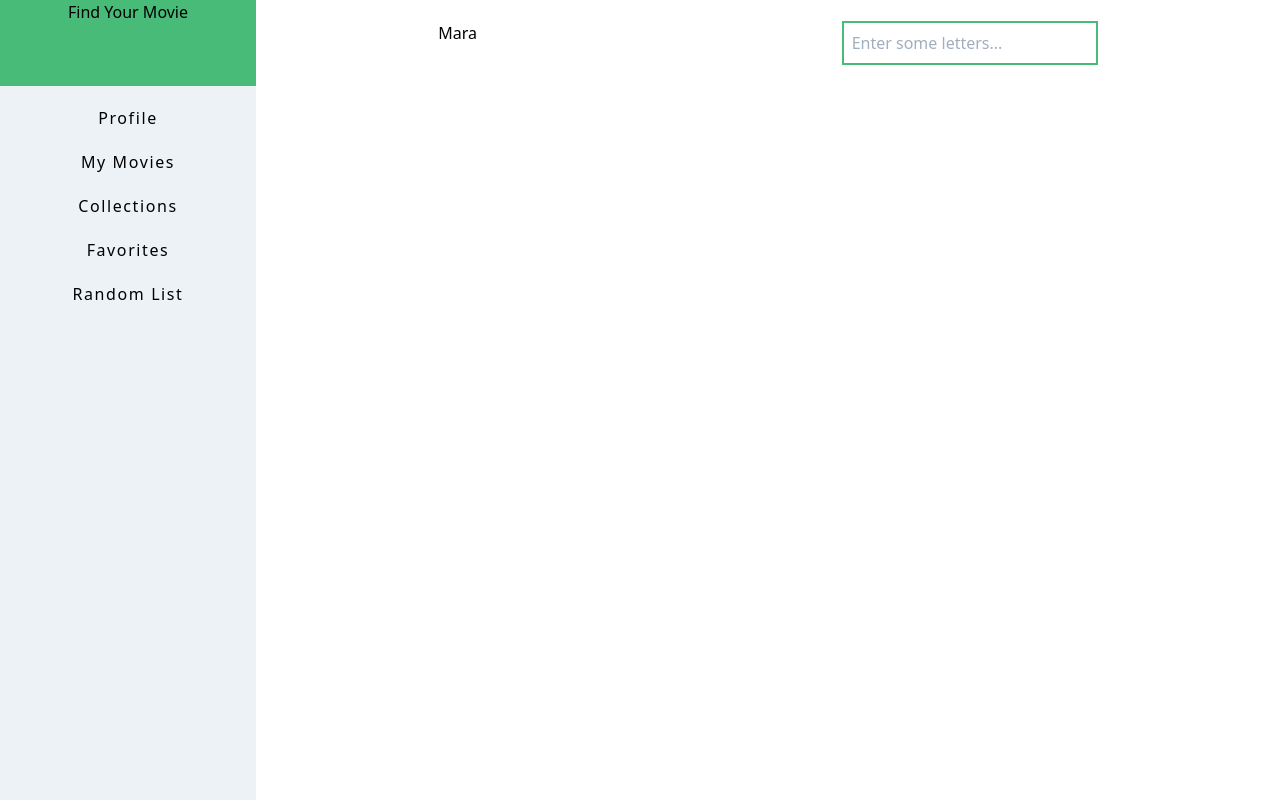
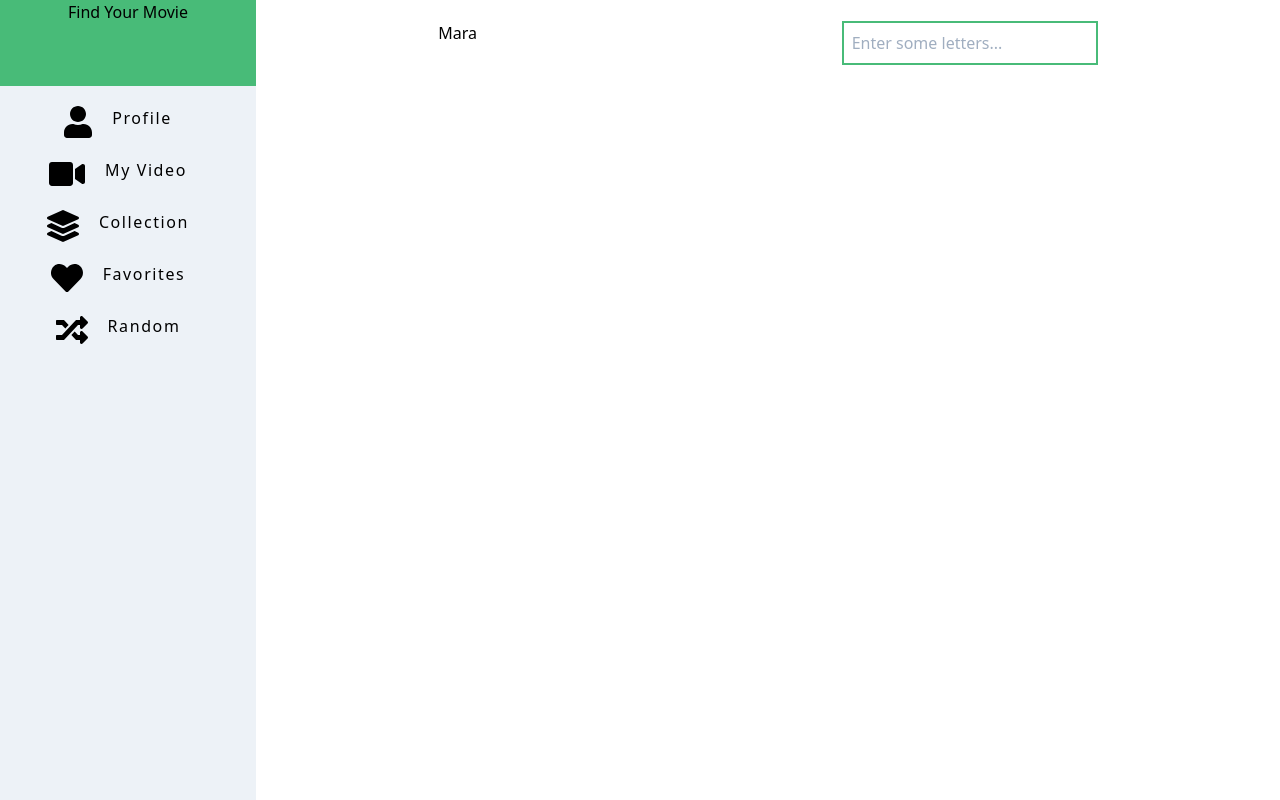
Before and after one commit to Mar4elius/movie-app, a React (Create React App) app: page / in a window 1280 px wide. Built offline with nearby package versions, Linux system fonts and the light colour scheme.

Commit message:
Add font awesome

```diff
--- a/package.json
+++ b/package.json
@@ -3,6 +3,9 @@
   "version": "0.1.0",
   "private": true,
   "dependencies": {
+    "@fortawesome/fontawesome-svg-core": "^1.2.30",
+    "@fortawesome/free-solid-svg-icons": "^5.14.0",
+    "@fortawesome/react-fontawesome": "^0.1.11",
     "@testing-library/jest-dom": "^4.2.4",
     "@testing-library/react": "^9.5.0",
     "@testing-library/user-event": "^7.2.1",
--- a/src/App.js
+++ b/src/App.js
@@ -1,5 +1,15 @@
 import React from 'react'
 import Layout from './components/Layout'
+import { library } from '@fortawesome/fontawesome-svg-core'
+import {
+  faUser,
+  faVideo,
+  faLayerGroup,
+  faHeart,
+  faRandom,
+} from '@fortawesome/free-solid-svg-icons'
+
+library.add(faUser, faVideo, faLayerGroup, faHeart, faRandom)
 
 function App() {
   return (
--- a/src/components/Navigation.js
+++ b/src/components/Navigation.js
@@ -1,14 +1,35 @@
 import React from 'react'
+import { FontAwesomeIcon } from '@fortawesome/react-fontawesome'
 
 export default function Navigation() {
+  const icons = [
+    {
+      icon: 'user',
+      name: 'Profile',
+    },
+    { icon: 'video', name: 'My Video' },
+    { icon: 'layer-group', name: 'Collection' },
+    {
+      icon: 'heart',
+      name: 'Favorites',
+    },
+    { icon: 'random', name: 'Random' },
+  ]
   return (
     <div className="w-1/5 bg-gray-200 h-full">
-      <ul className="text-center ">
-        <li className="m-5 tracking-widest">Profile</li>
-        <li className="m-5 tracking-widest">My Movies</li>
-        <li className="m-5 tracking-widest">Collections</li>
-        <li className="m-5 tracking-widest">Favorites</li>
-        <li className="m-5 tracking-widest">Random List</li>
+      <ul>
+        {icons.map(icon => {
+          return (
+            <li className="m-5 flex align-baseline justify-center">
+              <div className="flex justify-start">
+                <FontAwesomeIcon icon={icon.icon} size="2x" />
+              </div>
+              <div className="flex justify-center">
+                <p className="tracking-widest mx-5">{icon.name}</p>
+              </div>
+            </li>
+          )
+        })}
       </ul>
     </div>
   )
```
Also changed, not shown: 1 other file (tests, documents, lock files or other folders).
